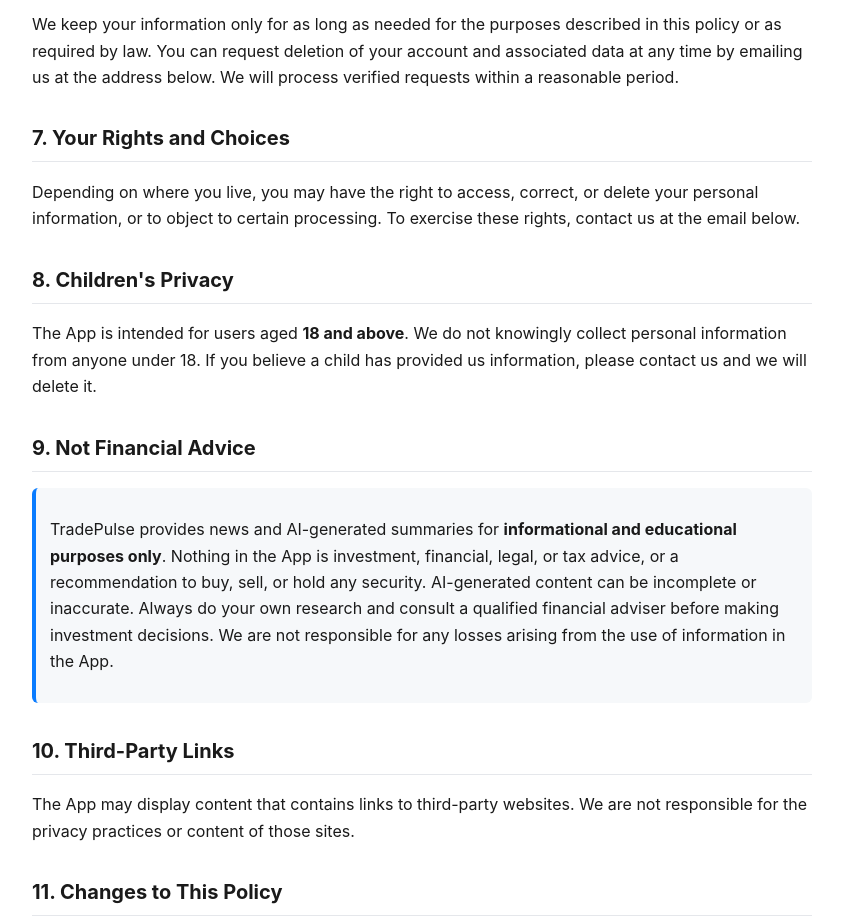
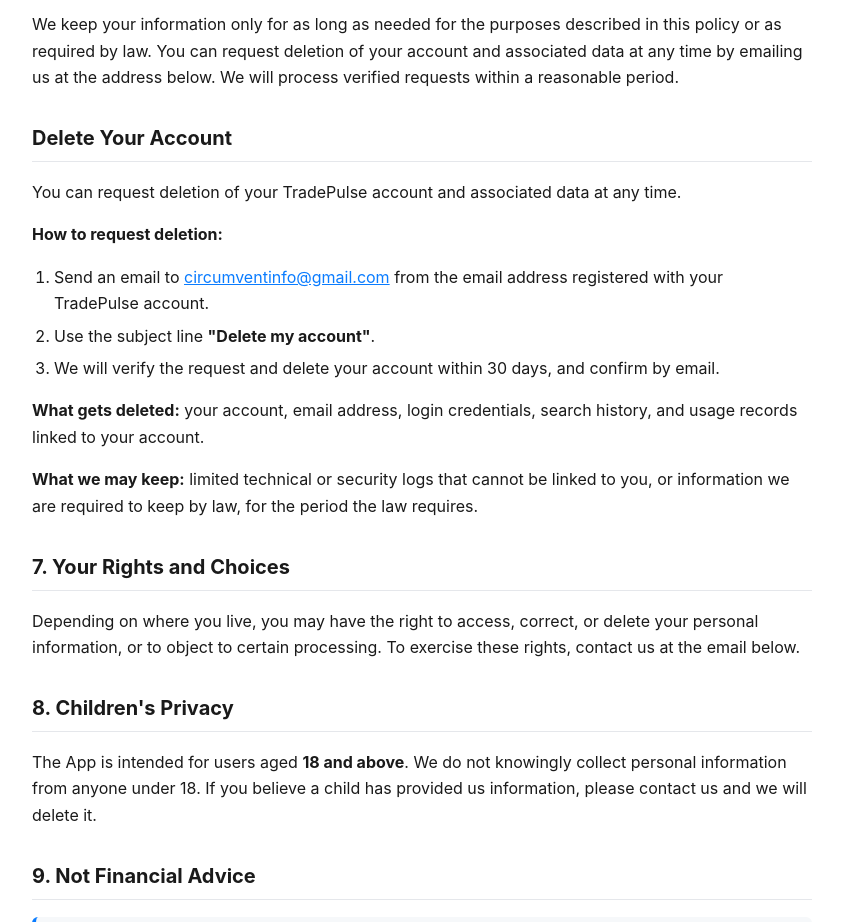
Before and after one commit to Vikramyaduvanshi/tradepulsepolicy, a plain HTML site: page index.html in a window 1280 px wide. Shown: the part 1740-2662 px from the top of the page, without its empty margins (218-1061 px from the left). Drawn offline with Linux system fonts and the light colour scheme.

Commit message:
second commit

```diff
--- a/index.html
+++ b/index.html
@@ -9,7 +9,7 @@
   h1 { font-size: 28px; margin-bottom: 4px; }
   h2 { font-size: 20px; margin-top: 32px; border-bottom: 1px solid #e5e7eb; padding-bottom: 6px; }
   .meta { color: #666; font-size: 14px; margin-bottom: 24px; }
-  ul { padding-left: 22px; }
+  ul, ol { padding-left: 22px; }
   li { margin-bottom: 6px; }
   .note { background: #f6f8fa; border-left: 4px solid #0a7cff; padding: 12px 14px; border-radius: 6px; }
   a { color: #0a7cff; }
@@ -64,6 +64,17 @@
 <h2>6. Data Retention and Deletion</h2>
 <p>We keep your information only for as long as needed for the purposes described in this policy or as required by law. You can request deletion of your account and associated data at any time by emailing us at the address below. We will process verified requests within a reasonable period.</p>
 
+<h2 id="delete-account">Delete Your Account</h2>
+<p>You can request deletion of your TradePulse account and associated data at any time.</p>
+<p><strong>How to request deletion:</strong></p>
+<ol>
+  <li>Send an email to <a href="mailto:circumventinfo@gmail.com?subject=Delete%20my%20account">circumventinfo@gmail.com</a> from the email address registered with your TradePulse account.</li>
+  <li>Use the subject line <strong>"Delete my account"</strong>.</li>
+  <li>We will verify the request and delete your account within 30 days, and confirm by email.</li>
+</ol>
+<p><strong>What gets deleted:</strong> your account, email address, login credentials, search history, and usage records linked to your account.</p>
+<p><strong>What we may keep:</strong> limited technical or security logs that cannot be linked to you, or information we are required to keep by law, for the period the law requires.</p>
+
 <h2>7. Your Rights and Choices</h2>
 <p>Depending on where you live, you may have the right to access, correct, or delete your personal information, or to object to certain processing. To exercise these rights, contact us at the email below.</p>
 
```
